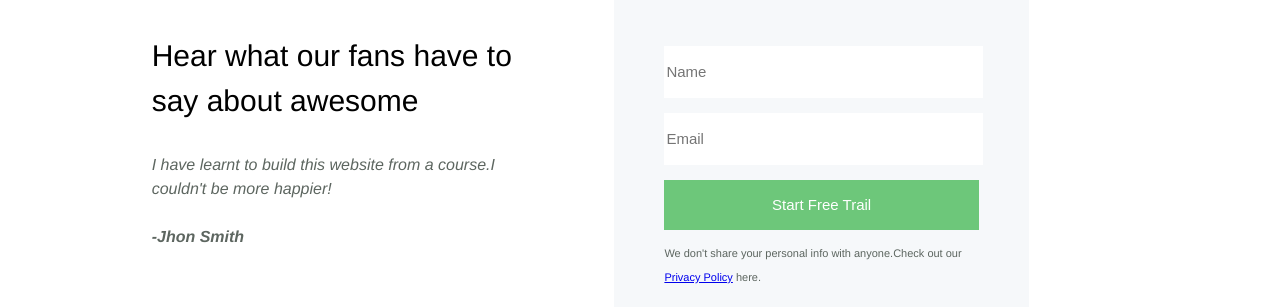
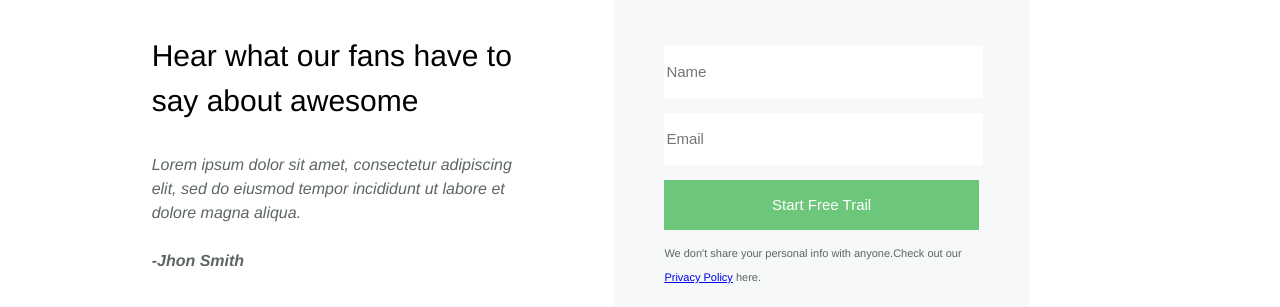
Before and after one commit to amancasula/Awesome, a plain HTML site: page index.html in a window 1280 px wide. Shown: the part 3448-3755 px from the top of the page. Drawn offline with Linux system fonts and the light colour scheme; grey boxes are pictures that could not be loaded.

Commit message:
Update index.html

```diff
--- a/index.html
+++ b/index.html
@@ -117,7 +117,7 @@
 					<div class="col-2">
 						<div class="top-margin">
 						<h1 class="iphone-title" style="text-align:left">Hear what our fans have to say about awesome</h1>
-						<p class="iphone-para" style="font-style:italic">I have learnt to build this website from a course.I couldn't be more happier!<br><br><strong>-Jhon Smith</strong></p>
+						<p class="iphone-para" style="font-style:italic">Lorem ipsum dolor sit amet, consectetur adipiscing elit, sed do eiusmod tempor incididunt ut labore et dolore magna aliqua.<br><br><strong>-Jhon Smith</strong></p>
 						</div>
 						</div>
 					<div class="col-2">
```
